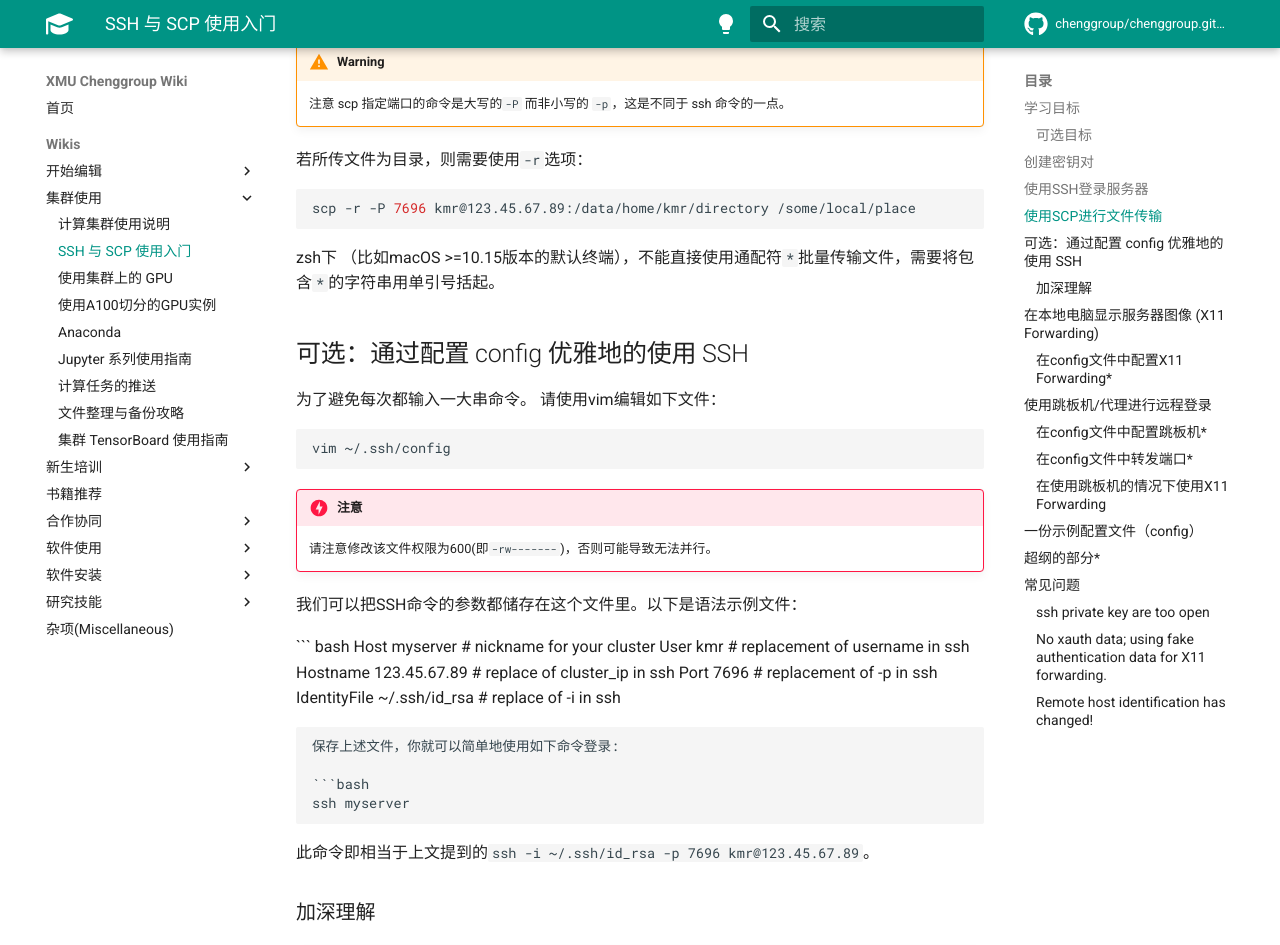
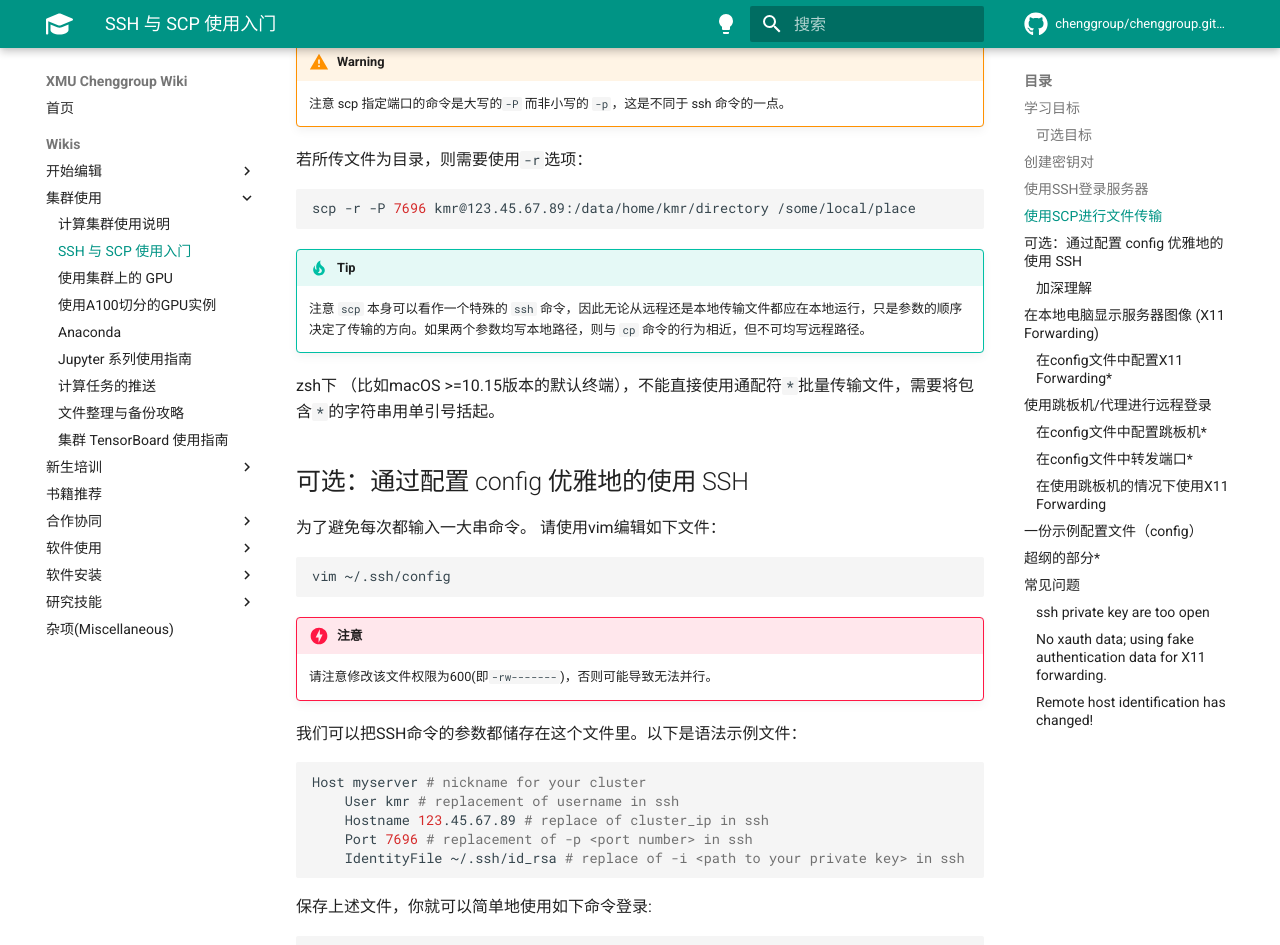
Before and after one commit to chenggroup/chenggroup.github.io, an MkDocs documentation site: the page built from docs/wiki/cluster_usage/ssh_note.md, in a window 1280 px wide and 1400 px high, scrolled down 2149 px. Shown: the top 945 px of the window. Built offline with MkDocs 1.6.1 and Material for MkDocs 9.7.7, drawn with Linux system fonts in a browser that asks for light colours; comment, search, counter and statistics services are not loaded; some of the changed lines change nothing that is shown.

Commit message:
update ssh note

````diff
--- a/docs/wiki/cluster_usage/ssh_note.md
+++ b/docs/wiki/cluster_usage/ssh_note.md
@@ -99,6 +99,9 @@ scp -P 7696 /some/local/place/file kmr@123.45.67.89:/data/home/kmr/
 scp -r -P 7696 kmr@123.45.67.89:/data/home/kmr/directory /some/local/place
 ```
 
+!!! tip
+    注意 `scp` 本身可以看作一个特殊的 `ssh` 命令，因此无论从远程还是本地传输文件都应在本地运行，只是参数的顺序决定了传输的方向。如果两个参数均写本地路径，则与 `cp` 命令的行为相近，但不可均写远程路径。
+
 zsh下 （比如macOS >=10.15版本的默认终端），不能直接使用通配符`*`批量传输文件，需要将包含`*`的字符串用单引号括起。
 
 ## 可选：通过配置 config 优雅地的使用 SSH
@@ -114,7 +117,7 @@ vim ~/.ssh/config
 
 我们可以把SSH命令的参数都储存在这个文件里。以下是语法示例文件：
 
-``` bash
+```bash
 Host myserver # nickname for your cluster
     User kmr # replacement of username in ssh
     Hostname 123.45.67.89 # replace of cluster_ip in ssh
--- a/mkdocs.yml
+++ b/mkdocs.yml
@@ -15,7 +15,8 @@ extra:
       name: 联系程俊老师
 
 plugins:
-  - search
+  - search:
+      separator: '[\s\-\.]'
   - awesome-pages
   - macros
 
@@ -46,6 +47,7 @@ theme:
     - navigation.indexes
     - navigation.top
     - content.tooltips
+    - search.suggest
 
 markdown_extensions:
 
````
